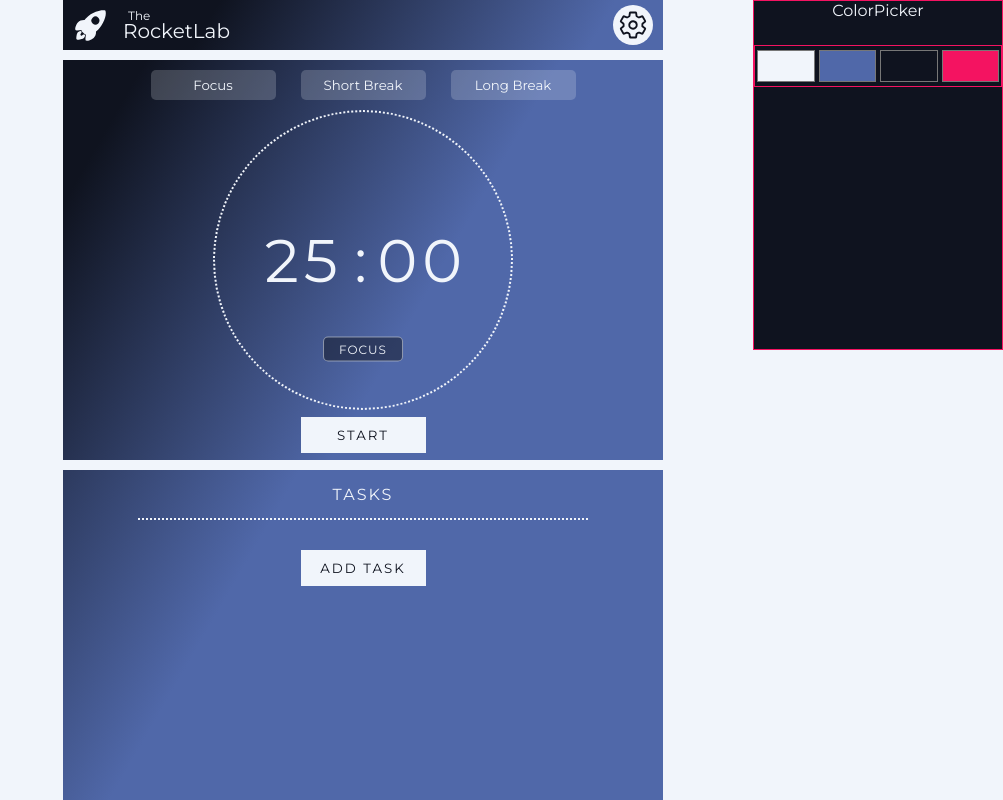
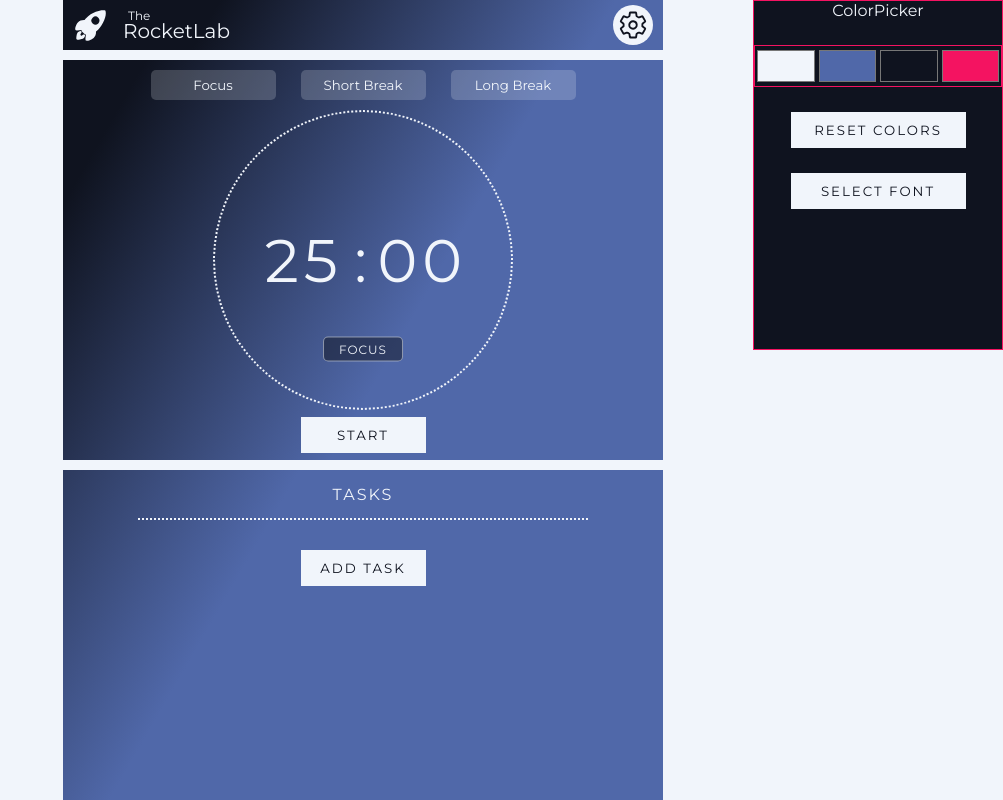
Before and after one commit to tessoka/pomodoro-timer-app, a React (Create React App) app: page / in a window 1280 px wide. Shown: the whole page, without its empty margins (277-1280 px from the left). Built offline with nearby package versions, Linux system fonts and the light colour scheme.

Commit message:
front selector dropdown added

```diff
--- a/src/components/ColorPicker.jsx
+++ b/src/components/ColorPicker.jsx
@@ -4,7 +4,7 @@ import { ColorsContext } from '../utilities/Context'
 
 const ColorPicker = () => {
 
-  const { colorsSettings } = useContext(ColorsContext)
+  const { colorsSettings, setColorsSettings } = useContext(ColorsContext)
 
   const [ c1, setC1 ] = useState(colorsSettings.color1)
   const [ c2, setC2 ] = useState(colorsSettings.color2)
@@ -54,6 +54,15 @@ const ColorPicker = () => {
     setC4(e.target.value)
   }
 
+  const handleClickOnResetColors = () => {
+    localStorage.setItem("colors", `{"color1": "#f1f5fb", "color2": "#5068a9", "color3": "#0f131f", "color4": "#f41361"}`)
+    setColorsSettings(JSON.parse(localStorage.getItem("colors")))
+    setC1(colorsSettings.color1)
+    setC2(colorsSettings.color2)
+    setC3(colorsSettings.color3)
+    setC4(colorsSettings.color4)
+  }
+
 
   return (
     <div id="cp" className="container-colorpicker">
@@ -61,18 +70,19 @@ const ColorPicker = () => {
         <p>ColorPicker</p>
       </div>
       <div className="cp-colors">
-
-        <Form.Control
-          type="color"
-          id="primaryColor-1"
-          defaultValue={`${c1}`}
-          onChange={(e) => handleColorChange1(e)}
-          />
-
+          <input type="color" value={`${c1}`} onChange={(e) => handleColorChange1(e)} />
           <input type="color" value={`${c2}`} onChange={(e) => handleColorChange2(e)} />
           <input type="color" value={`${c3}`} onChange={(e) => handleColorChange3(e)} />
           <input type="color" value={`${c4}`} onChange={(e) => handleColorChange4(e)} />
-
+      </div>
+      <button className="btn btn-wide" onClick={handleClickOnResetColors}>Reset Colors</button>
+      <div className="dropdown-fonts">
+        <button className="btn btn-wide">Select Font</button>
+        <div className="dropdown-content">
+          <div className="dropdown-element">Link 1</div>
+          <div className="dropdown-element">Link 2</div>
+          <div className="dropdown-element">Link 3</div>
+        </div>
       </div>
     </div>
   )
--- a/src/components/Tasks.jsx
+++ b/src/components/Tasks.jsx
@@ -29,14 +29,12 @@ const Tasks = () => {
 
   const deleteTask = (task) => {
     taskList = taskList.filter(taskObj => taskObj !== task)
-    console.log("del was kicked off")
     updateTask()
   }
 
   const activateTask = (task) => {
     if (taskList.length > 1) taskList.forEach(taskObj => taskObj.isActive = false)
     task.isActive = true
-    console.log("activate was kicked off")
     updateTask()
   }
 
@@ -46,10 +44,6 @@ const Tasks = () => {
       setTaskList(JSON.parse(localStorage.getItem("taskList")))
     }
   }, [])
-
-  useEffect(() => {
-    console.log(taskList)
-  }, [taskList])
 
 
   return (
--- a/src/sass/components/buttons.scss
+++ b/src/sass/components/buttons.scss
@@ -1,5 +1,7 @@
+button {
+
   // Default button
-.btn {
+  &.btn {
     background-color: var(--color1);
 
     width: 125px;
@@ -14,8 +16,12 @@
     }
   }
 
+  &.btn-wide {
+    width: 175px;
+  }
+
   // Small button in settings
-.btn-small {
+  &.btn-small {
     background-color: var(--color1);
     border-radius: 50%;
 
@@ -32,7 +38,7 @@
   }
 
   // Button in timer
-.btn-timer_type {
+  &.btn-timer_type {
     background-color: rgba(var(--color1-rgb), .2);
     border-radius: 5px;
     width: 125px;
@@ -51,3 +57,5 @@
       cursor: default;
     }
   }
+
+}
--- a/src/sass/modules/ColorPicker.module.scss
+++ b/src/sass/modules/ColorPicker.module.scss
@@ -26,4 +26,35 @@
     }
   }
 
+  .dropdown-fonts {
+    position: relative;
+    display: inline-block;
+
+    &:hover {
+      .dropdown-content {
+        display: block;
+      }
+    }
+
+    .dropdown-content {
+      display: none;
+      position: absolute;
+      background-color: var(--color1);
+      min-width: 100%;
+      z-index: 1;
+
+      .dropdown-element {
+        color: black;
+        padding: 12px 16px;
+        text-decoration: none;
+        display: block;
+
+        &:hover {
+          background-color: var(--color4);
+          cursor: pointer;
+        }
+      }
+    }
+  }
+
 }
```
Lines whose indentation alone changed are shown as unchanged.
